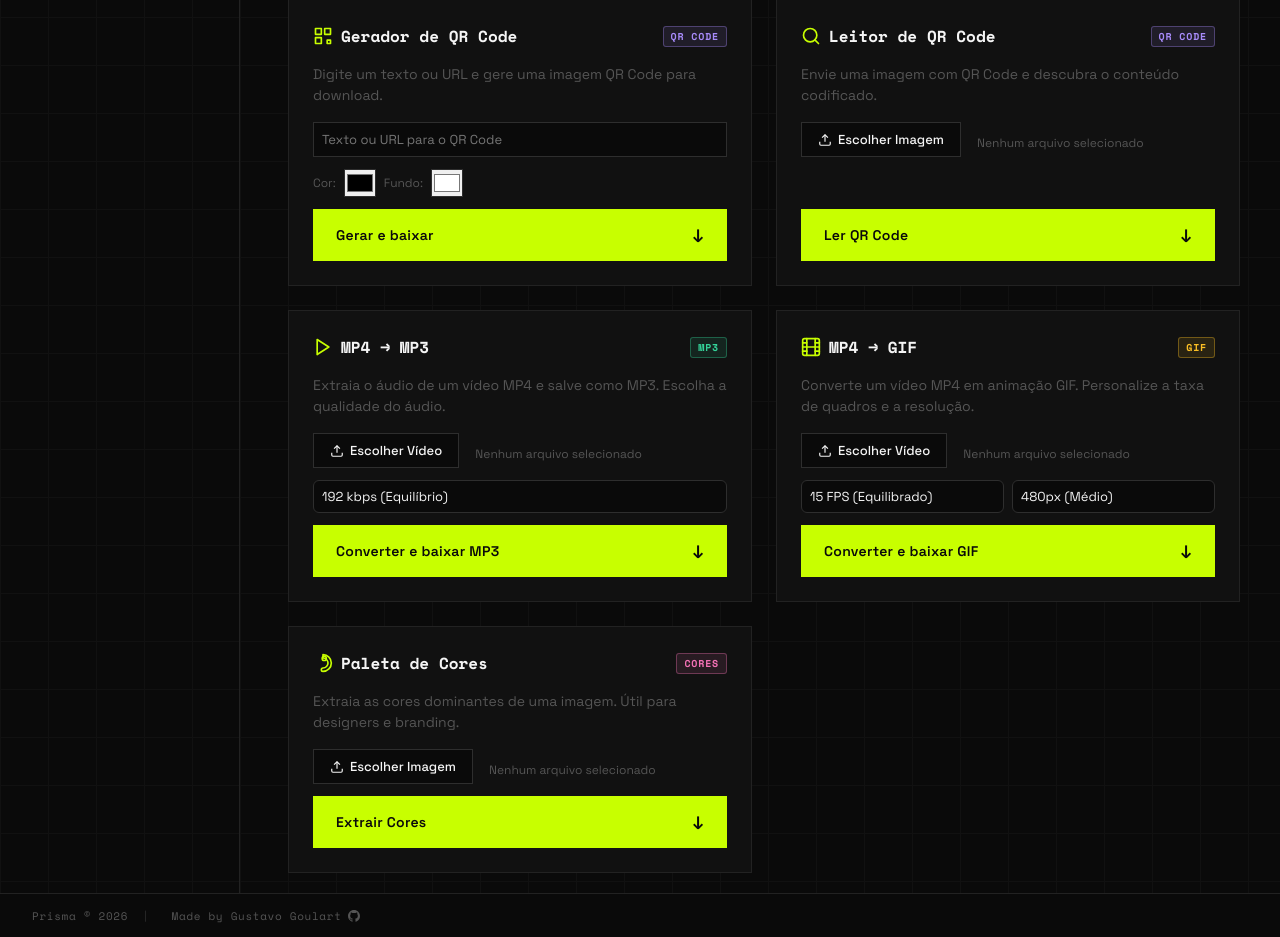
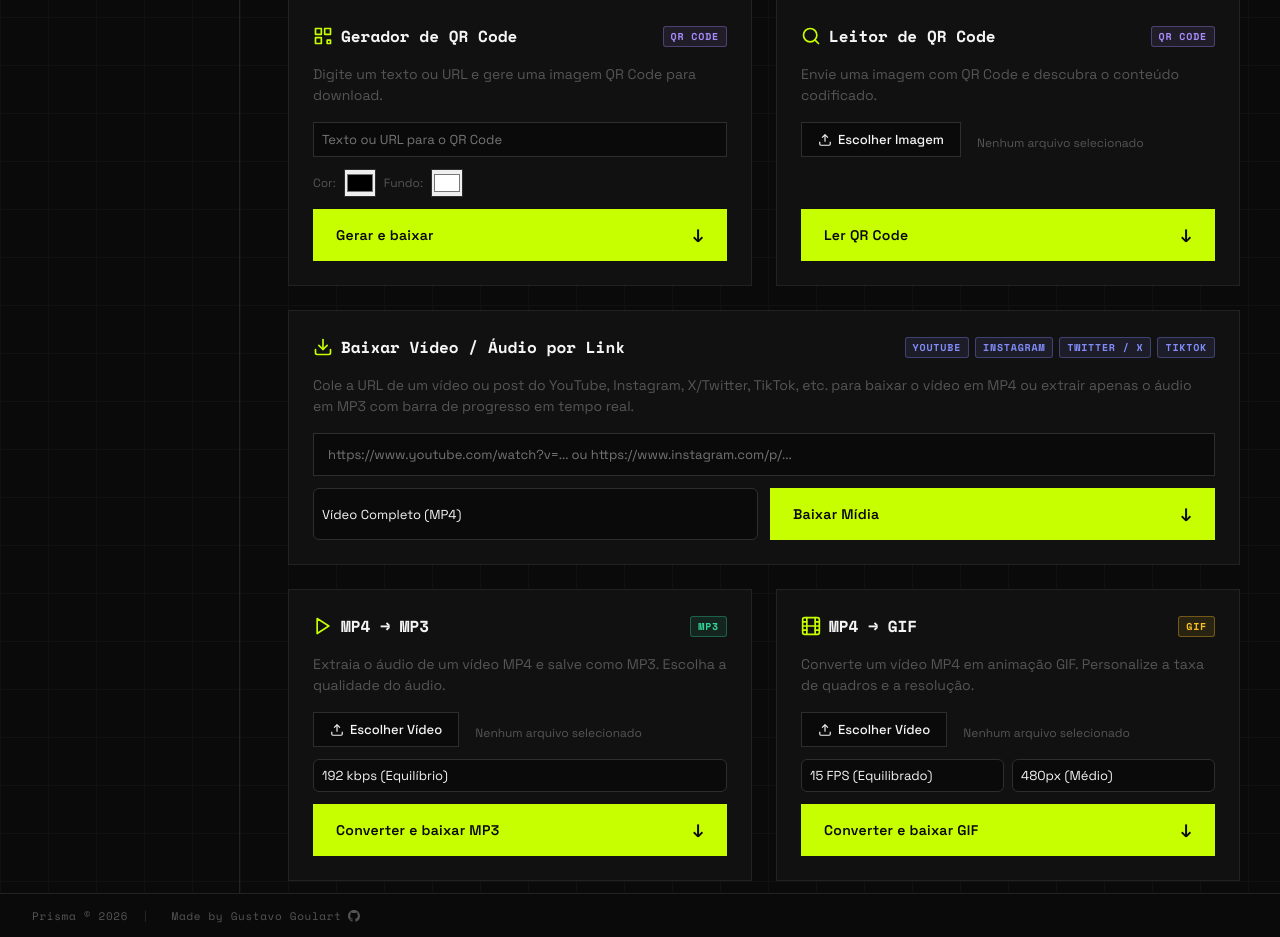
Before and after one commit to GuGoulart/Prisma-Converter, a Flask app: page /ferramentas-avancadas in a window 1280 px wide. Shown: the part 1663-2600 px from the top of the page. Run offline with Flask 3, Linux system fonts and the light colour scheme.

Commit message:
Baixar vídeos por link

```diff
--- a/app.py
+++ b/app.py
@@ -50,6 +50,9 @@ log = logging.getLogger(__name__)
 _conversoes_ativas = 0
 _lock_conv         = Lock()
 MAX_PARALELAS      = int(os.environ.get("MAX_PARALELAS", 4))
+
+_jobs_download     = {}
+_lock_jobs         = Lock()
 
 LIMITES_POR_TIPO = {
     "pdf":  MAX_MB * 1024 * 1024,
@@ -556,6 +559,112 @@ def api_mp4_para_gif():
     except Exception as e:
         log.warning(f"api_mp4_para_gif error: {e}")
         return render_template("pdf_tools.html", erro=_erro_seguro(e)), 400
+
+
+@app.route("/api/media/iniciar-download-url", methods=["POST"])
+@rate_limit_required
+def api_iniciar_download_url():
+    if not validar_csrf(request.form.get("csrf_token", "")):
+        return jsonify({"erro": "Token CSRF inválido. Recarregue a página."}), 403
+
+    url = request.form.get("url", "").strip()
+    tipo = request.form.get("tipo", "mp4").strip().lower()
+    if not url:
+        return jsonify({"erro": "Informe um link de vídeo ou post válido."}), 400
+
+    if tipo not in ("mp4", "mp3"):
+        tipo = "mp4"
+
+    job_id = uuid.uuid4().hex
+    uid = criar_pasta()
+    pp = pasta_path(uid)
+
+    with _lock_jobs:
+        _jobs_download[job_id] = {
+            "percent": 0.0,
+            "status": "Iniciando processo...",
+            "concluido": False,
+            "erro": None,
+            "caminho_saida": None,
+            "pasta_uid": uid,
+            "timestamp": time.time(),
+        }
+
+    def _trabalhador():
+        def _progresso(pct, msg):
+            with _lock_jobs:
+                if job_id in _jobs_download:
+                    _jobs_download[job_id]["percent"] = pct
+                    _jobs_download[job_id]["status"] = msg
+
+        try:
+            from core.media_tools import baixar_midia_url
+            caminho_final = baixar_midia_url(url, pp, tipo=tipo, progresso_callback=_progresso)
+            with _lock_jobs:
+                if job_id in _jobs_download:
+                    _jobs_download[job_id]["percent"] = 100.0
+                    _jobs_download[job_id]["status"] = "Download concluído!"
+                    _jobs_download[job_id]["concluido"] = True
+                    _jobs_download[job_id]["caminho_saida"] = caminho_final
+        except Exception as e:
+            log.warning(f"Erro no job de download via URL ({job_id}): {e}")
+            with _lock_jobs:
+                if job_id in _jobs_download:
+                    _jobs_download[job_id]["erro"] = _erro_seguro(e)
+                    _jobs_download[job_id]["status"] = "Erro ao baixar."
+
+    threading.Thread(target=_trabalhador, daemon=True).start()
+
+    return jsonify({"ok": True, "job_id": job_id})
+
+
+@app.route("/api/media/download-status/<job_id>", methods=["GET"])
+def api_download_status(job_id):
+    with _lock_jobs:
+        job = _jobs_download.get(job_id)
+
+    if not job:
+        return jsonify({"erro": "Download não encontrado ou expirado."}), 404
+
+    return jsonify({
+        "percent": job["percent"],
+        "status": job["status"],
+        "concluido": job["concluido"],
+        "erro": job["erro"],
+        "download_url": f"/api/media/obter-download-url/{job_id}" if job["concluido"] else None
+    })
+
+
+@app.route("/api/media/obter-download-url/<job_id>", methods=["GET"])
+def api_obter_download_url(job_id):
+    with _lock_jobs:
+        job = _jobs_download.get(job_id)
+
+    if not job or not job.get("concluido") or not job.get("caminho_saida"):
+        return render_template("pdf_tools.html", erro="Arquivo não disponível para download."), 404
+
+    saida = job["caminho_saida"]
+    pp = job["pasta_uid"]
+
+    if not os.path.exists(saida):
+        return render_template("pdf_tools.html", erro="O arquivo baixado não foi encontrado."), 404
+
+    nome_download = os.path.basename(saida)
+
+    @after_this_request
+    def cleanup(response):
+        def _remov():
+            time.sleep(5)
+            shutil.rmtree(pasta_path(pp), ignore_errors=True)
+            with _lock_jobs:
+                _jobs_download.pop(job_id, None)
+        threading.Thread(target=_remov, daemon=True).start()
+        return response
+
+    resp = send_file(saida, as_attachment=True, download_name=nome_download)
+    resp.headers["Cache-Control"] = "no-store"
+    return resp
+
 
 @app.route("/api/qr/gerar", methods=["POST"])
 @rate_limit_required
--- a/requirements.txt
+++ b/requirements.txt
@@ -47,3 +47,4 @@ pyzipper==0.4.0
 ebooklib==0.20
 xhtml2pdf==0.2.17
 extcolors==1.0.0
+yt-dlp
--- a/static/pdf_tools.js
+++ b/static/pdf_tools.js
@@ -258,4 +258,100 @@ document.addEventListener('DOMContentLoaded', () => {
         setInterval(spawnIcon, 400);
     }
 
+    // ── Downloader de Mídia por Link com Barra de Progresso ────
+    const formDownloadUrl = document.getElementById('formDownloadUrl');
+    const inputUrlMedia = document.getElementById('inputUrlMedia');
+    const btnIniciarDownloadUrl = document.getElementById('btnIniciarDownloadUrl');
+    const progressContainerUrl = document.getElementById('progressContainerUrl');
+    const progressStatusUrl = document.getElementById('progressStatusUrl');
+    const progressPercentUrl = document.getElementById('progressPercentUrl');
+    const progressFillUrl = document.getElementById('progressFillUrl');
+
+    formDownloadUrl?.addEventListener('submit', async (e) => {
+        e.preventDefault();
+        const urlVal = inputUrlMedia?.value?.trim();
+        if (!urlVal) return;
+
+        btnIniciarDownloadUrl.disabled = true;
+        const btnTextSpan = btnIniciarDownloadUrl.querySelector('span:first-child');
+        if (btnTextSpan) btnTextSpan.textContent = 'Processando...';
+
+        if (progressContainerUrl) progressContainerUrl.style.display = 'flex';
+        if (progressFillUrl) progressFillUrl.style.width = '0%';
+        if (progressPercentUrl) progressPercentUrl.textContent = '0%';
+        if (progressStatusUrl) {
+            progressStatusUrl.textContent = 'Iniciando download...';
+            progressStatusUrl.style.color = 'var(--accent)';
+        }
+
+        try {
+            const formData = new FormData(formDownloadUrl);
+            const resp = await fetch('/api/media/iniciar-download-url', {
+                method: 'POST',
+                body: formData
+            });
+
+            const data = await resp.json();
+
+            if (!resp.ok || data.erro) {
+                alert(data.erro || 'Não foi possível iniciar o download.');
+                if (progressContainerUrl) progressContainerUrl.style.display = 'none';
+                btnIniciarDownloadUrl.disabled = false;
+                if (btnTextSpan) btnTextSpan.textContent = 'Baixar Mídia';
+                return;
+            }
+
+            const jobId = data.job_id;
+
+            // Loop de Polling para Progresso em Tempo Real
+            const pollInterval = setInterval(async () => {
+                try {
+                    const statusResp = await fetch(`/api/media/download-status/${jobId}`);
+                    const statusData = await statusResp.json();
+
+                    if (statusData.erro) {
+                        clearInterval(pollInterval);
+                        if (progressStatusUrl) {
+                            progressStatusUrl.textContent = statusData.erro;
+                            progressStatusUrl.style.color = '#f87171';
+                        }
+                        btnIniciarDownloadUrl.disabled = false;
+                        if (btnTextSpan) btnTextSpan.textContent = 'Baixar Mídia';
+                        return;
+                    }
+
+                    const pct = Math.min(100, Math.max(0, statusData.percent || 0));
+                    if (progressFillUrl) progressFillUrl.style.width = `${pct}%`;
+                    if (progressPercentUrl) progressPercentUrl.textContent = `${pct}%`;
+                    if (progressStatusUrl && statusData.status) {
+                        progressStatusUrl.textContent = statusData.status;
+                    }
+
+                    if (statusData.concluido && statusData.download_url) {
+                        clearInterval(pollInterval);
+                        if (progressFillUrl) progressFillUrl.style.width = '100%';
+                        if (progressPercentUrl) progressPercentUrl.textContent = '100%';
+                        if (progressStatusUrl) progressStatusUrl.textContent = 'Concluído! Baixando arquivo...';
+
+                        // Iniciar o download automático do arquivo gerado
+                        window.location.href = statusData.download_url;
+
+                        setTimeout(() => {
+                            btnIniciarDownloadUrl.disabled = false;
+                            if (btnTextSpan) btnTextSpan.textContent = 'Baixar Mídia';
+                        }, 3000);
+                    }
+                } catch (err) {
+                    console.error('Erro ao consultar progresso:', err);
+                }
+            }, 600);
+
+        } catch (err) {
+            alert('Erro de conexão com o servidor.');
+            if (progressContainerUrl) progressContainerUrl.style.display = 'none';
+            btnIniciarDownloadUrl.disabled = false;
+            if (btnTextSpan) btnTextSpan.textContent = 'Baixar Mídia';
+        }
+    });
+
 }); // fim DOMContentLoaded
--- a/templates/pdf_tools.html
+++ b/templates/pdf_tools.html
@@ -323,6 +323,64 @@
             padding: 1px 3px;
             width: 100%;
             text-align: center;
+        }
+
+        /* Downloader de Vídeo via Link */
+        .url-input-field {
+            width: 100%;
+            padding: 12px 14px;
+            background: var(--bg);
+            border: 1px solid var(--border2);
+            color: var(--text);
+            font-family: var(--font);
+            font-size: 13px;
+            outline: none;
+            transition: border-color 0.2s, box-shadow 0.2s;
+        }
+        .url-input-field:focus {
+            border-color: var(--accent);
+            box-shadow: 0 0 8px color-mix(in srgb, var(--accent) 30%, transparent);
+        }
+        .progress-container {
+            margin-top: 12px;
+            padding: 14px;
+            background: var(--bg);
+            border: 1px solid var(--border2);
+            display: flex;
+            flex-direction: column;
+            gap: 10px;
+        }
+        .progress-track {
+            width: 100%;
+            height: 10px;
+            background: rgba(255, 255, 255, 0.08);
+            position: relative;
+            overflow: hidden;
+            border-radius: 5px;
+            border: 1px solid var(--border2);
+        }
+        [data-theme="light"] .progress-track {
+            background: rgba(0, 0, 0, 0.06);
+        }
+        .progress-fill {
+            height: 100%;
+            width: 0%;
+            background: linear-gradient(90deg, var(--accent), #00ffaa);
+            box-shadow: 0 0 12px var(--accent);
+            transition: width 0.3s ease;
+            border-radius: 5px;
+        }
+        .progress-info {
+            display: flex;
+            justify-content: space-between;
+            align-items: center;
+            font-family: var(--mono);
+            font-size: 12px;
+            color: var(--text);
+        }
+        .progress-status-text {
+            color: var(--accent);
+            font-weight: 700;
         }
     </style>
 </head>
@@ -839,6 +897,54 @@
                     </form>
                 </div>
 
+                <!-- Baixar Vídeo / Áudio por Link -->
+                <div class="pdf-tool-card" style="grid-column: 1 / -1;">
+                    <div class="pdf-tool-title">
+                        <div class="pdf-tool-title-left">
+                            <svg width="20" height="20" viewBox="0 0 24 24" fill="none" stroke="currentColor"
+                                stroke-width="2" stroke-linecap="round" stroke-linejoin="round"
+                                style="color:var(--accent)">
+                                <path d="M21 15v4a2 2 0 0 1-2 2H5a2 2 0 0 1-2-2v-4"></path>
+                                <polyline points="7 10 12 15 17 10"></polyline>
+                                <line x1="12" y1="15" x2="12" y2="3"></line>
+                            </svg>
+                            Baixar Vídeo / Áudio por Link
+                        </div>
+                        <div class="tool-badges">
+                            <span class="tool-badge badge-mp4">YouTube</span>
+                            <span class="tool-badge badge-mp4">Instagram</span>
+                            <span class="tool-badge badge-mp4">Twitter / X</span>
+                            <span class="tool-badge badge-mp4">TikTok</span>
+                        </div>
+                    </div>
+                    <p class="pdf-tool-desc">Cole a URL de um vídeo ou post do YouTube, Instagram, X/Twitter, TikTok, etc. para baixar o vídeo em MP4 ou extrair apenas o áudio em MP3 com barra de progresso em tempo real.</p>
+                    <form id="formDownloadUrl" style="display:flex;flex-direction:column;gap:12px;width:100%">
+                        <input type="hidden" name="csrf_token" value="{{ csrf_token }}">
+                        <div>
+                            <input type="url" name="url" id="inputUrlMedia" class="url-input-field"
+                                placeholder="https://www.youtube.com/watch?v=... ou https://www.instagram.com/p/..." required>
+                        </div>
+                        <div style="display:grid;grid-template-columns:1fr 1fr;gap:12px;">
+                            <select name="tipo" id="selectTipoMedia">
+                                <option value="mp4" selected>Vídeo Completo (MP4)</option>
+                                <option value="mp3">Apenas Áudio (MP3)</option>
+                            </select>
+                            <button class="botao botao-conv" type="submit" id="btnIniciarDownloadUrl">
+                                <span>Baixar Mídia</span><span class="botao-arr">↓</span>
+                            </button>
+                        </div>
+                    </form>
+                    <div class="progress-container" id="progressContainerUrl" style="display: none;">
+                        <div class="progress-info">
+                            <span id="progressStatusUrl" class="progress-status-text">Iniciando download...</span>
+                            <span id="progressPercentUrl">0%</span>
+                        </div>
+                        <div class="progress-track">
+                            <div class="progress-fill" id="progressFillUrl"></div>
+                        </div>
+                    </div>
+                </div>
+
                 <!-- MP4 → MP3 -->
                 <div class="pdf-tool-card">
                     <div class="pdf-tool-title">
```
Also changed, not shown: core/media_tools.py (+97 -0 lines), scratch/test_downloader.py (added, +15 -0 lines).
